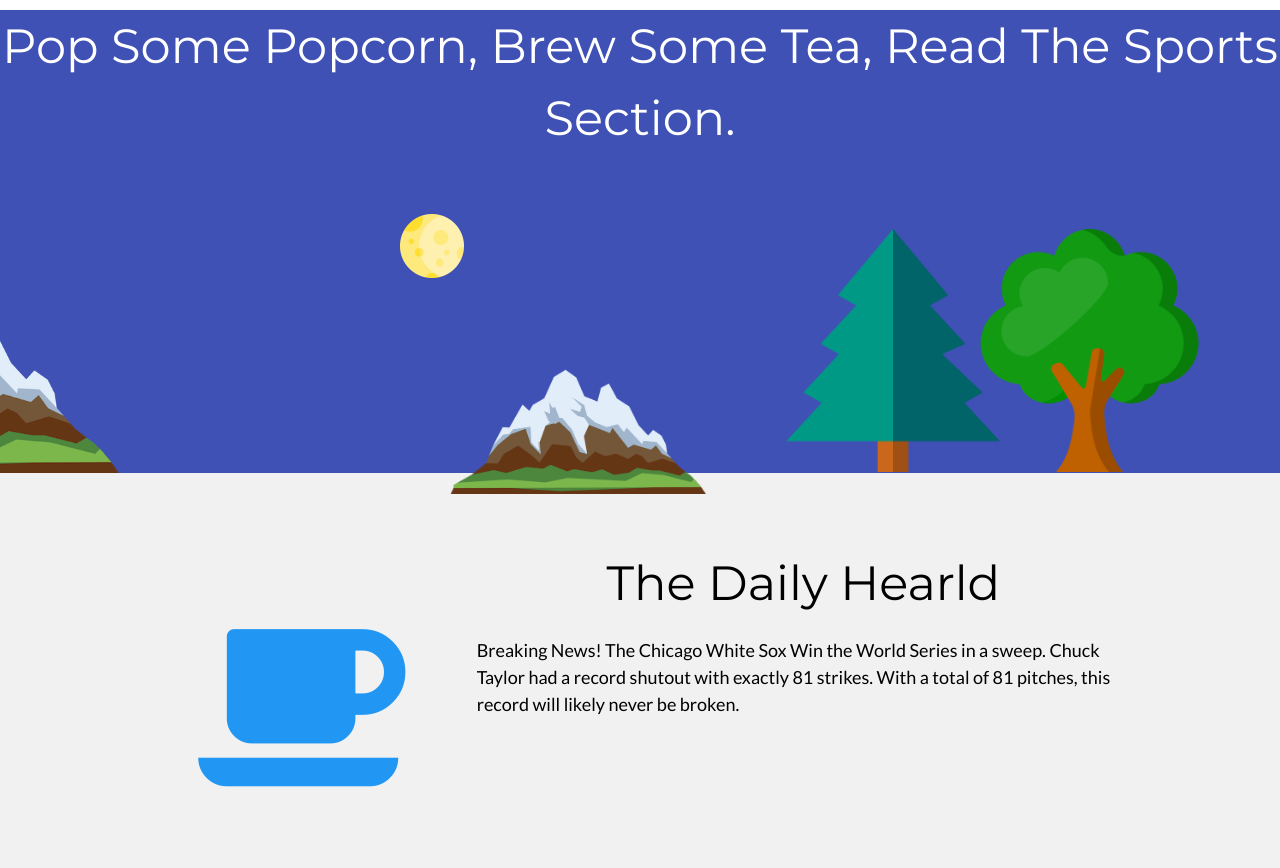
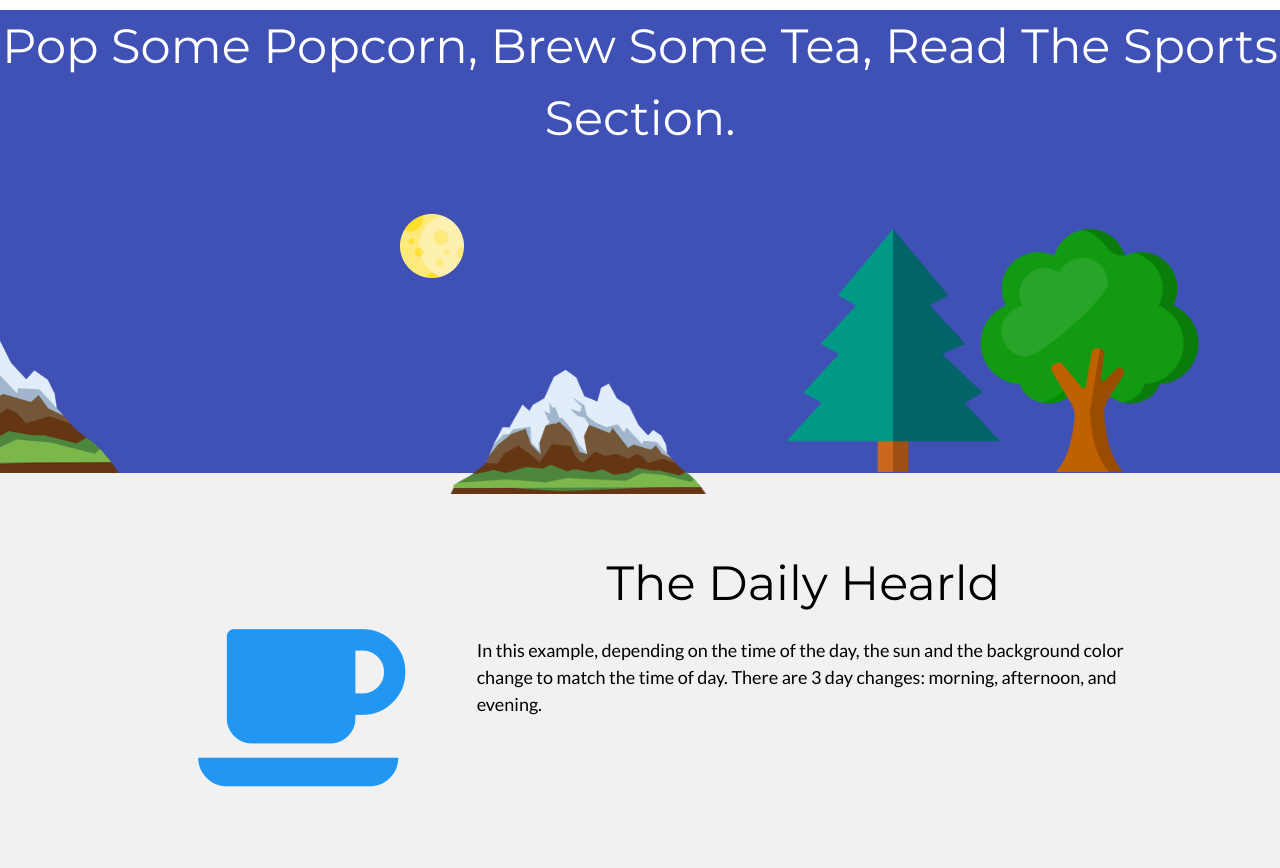
Before and after one commit to throwchris/news, a plain HTML site: page index.html in a window 1280 px wide. Shown: the top 868 px of the page. Drawn offline with nearby package versions, Linux system fonts and the light colour scheme; a web font is replaced by a local one.

Commit message:
Update index.html

```diff
--- a/index.html
+++ b/index.html
@@ -70,8 +70,8 @@ body,h1,h2,h3,h4,h5,h6 {font-family: "Lato", sans-serif}
     <div class="w3-twothird">
       <h1 class="w3-center w3-xxxlarge font-effect-fire">The Daily Hearld</h1>
 
-      <p class="w3-large">Breaking News! The Chicago White Sox Win the World Series in a sweep. Chuck Taylor had a record shutout with exactly 81 strikes.
-      With a total of 81 pitches, this record will likely never be broken.</p>
+      <p class="w3-large">In this example, depending on the time of the day, the sun and the background color change to match the time of day.
+      There are 3 day changes: morning, afternoon, and evening.</p>
     </div>
   </div>
 </div>
```
